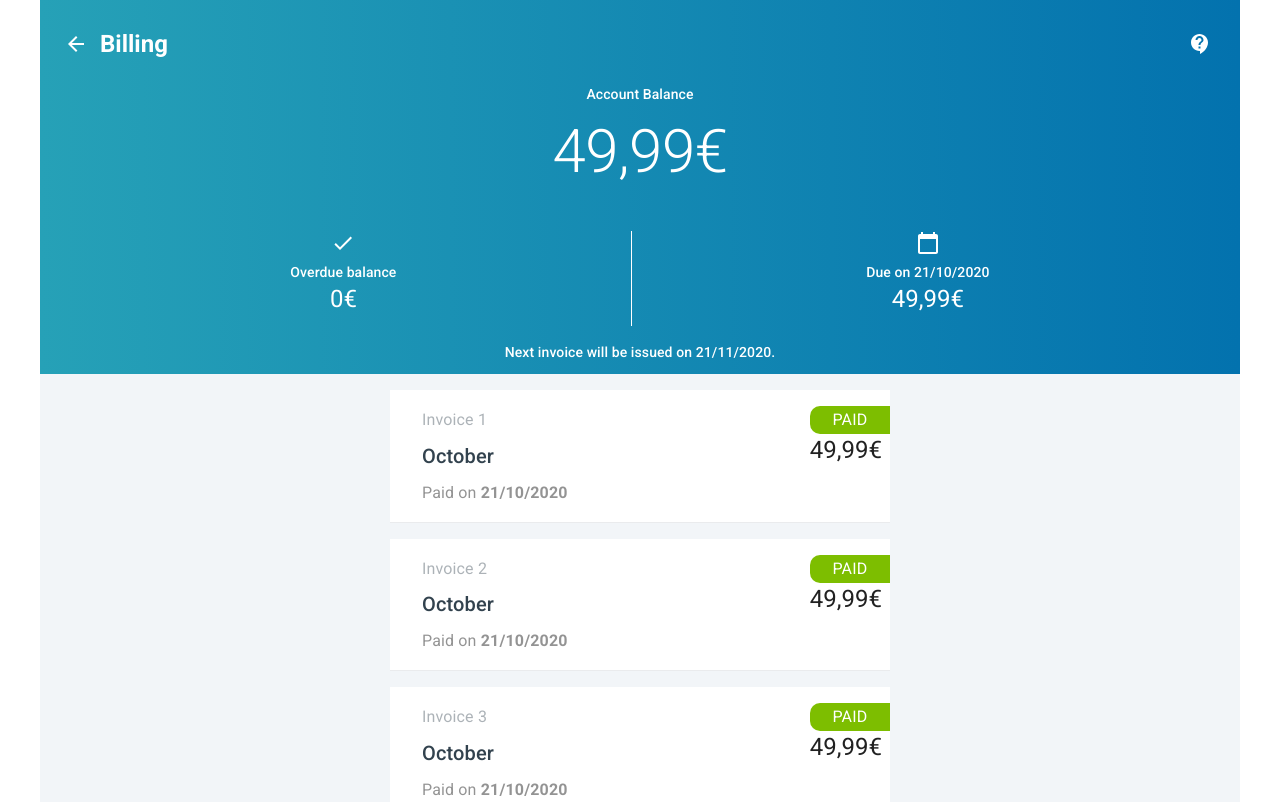
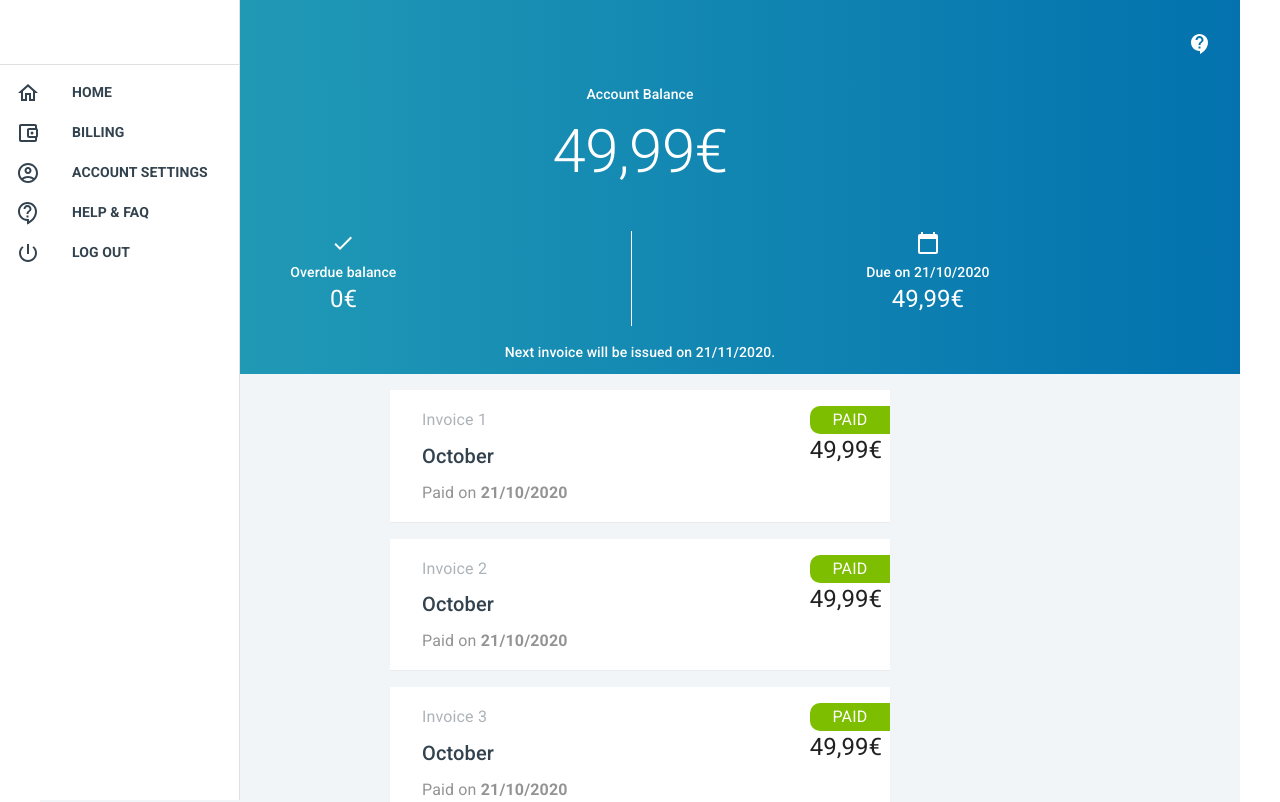
Before and after one commit to anovi0101/billings, a Next.js app: page / in a window 1280 px wide. Shown: the top 802 px of the page. Built offline with nearby package versions, Linux system fonts and the light colour scheme.

Commit message:
Sidebar desktop and other tweaks

```diff
--- a/package.json
+++ b/package.json
@@ -15,7 +15,8 @@
     "next": "12.0.2",
     "prettier": "^2.4.1",
     "react": "17.0.2",
-    "react-dom": "17.0.2"
+    "react-dom": "17.0.2",
+    "react-router-dom": "6.0.2"
   },
   "devDependencies": {
     "eslint": "7.32.0",
--- a/pages/AppBar.js
+++ b/pages/AppBar.js
@@ -7,7 +7,6 @@ return(
         position="sticky"
         sx={{
           boxShadow: "0px 0px 0px 0px",
-          //height: "5rem",
           background: "linear-gradient(90deg, #26A1B7 0%, #0372AE 100%)",
           color: "#fff",
           padding: "0.75rem 0 0.5rem"
--- a/pages/InvoiceCard.js
+++ b/pages/InvoiceCard.js
@@ -5,7 +5,6 @@ export default function InvoiceCard(props) {
   return (
     <Paper
       sx={{
-        // "& > :not(:first-child)": { marginTop: "16px" },
         p: 2,
         marginTop: 2,
         marginLeft: "auto",
--- a/pages/index.js
+++ b/pages/index.js
@@ -4,14 +4,25 @@ import {
   Grid,
   Container,
   Typography,
+  Toolbar,
+  List,
+  ListItem,
+  ListItemIcon,
+  Drawer
 } from "@mui/material";
 import {
   Check,
   CalendarToday,
+  HomeOutlined,
+  AccountBalanceWalletOutlined,
+  AccountCircleOutlined,
+  ContactSupportOutlined,
+  PowerSettingsNewOutlined
 } from "@mui/icons-material";
 
 import Invoices from "./Invoices";
 import AppBarComponent from "./AppBar";
+import * as React from 'react';
 
 const invoiceNumbers = [
   { id: 1 },
@@ -30,17 +41,80 @@ const invoiceNumbers = [
   { id: 14 },
 ];
 
-export default function Home() {
+const drawerWidth = 240;
+
+export default function Home(props) {
+  const {window} = props;
+  const [mobileOpen, setMobileOpen] = React.useState(false);
+
+  const handleDrawerToggle = () => {
+    setMobileOpen(!mobileOpen);
+  }
+
+  const drawer = (
+    <div>
+      <Toolbar />
+      <Divider />
+      <List>
+        <ListItem button key="HOME">
+          <ListItemIcon>
+            <HomeOutlined sx={{color: "#32424E"}} />
+          </ListItemIcon>
+          <Typography variant="subtitle2" sx={{fontWeight: "700", color: "#32424E"}}>HOME</Typography>
+        </ListItem>
+        <ListItem button key="BILLING">
+          <ListItemIcon>
+            <AccountBalanceWalletOutlined sx={{color: "#32424E"}} />
+          </ListItemIcon>
+          <Typography variant="subtitle2" sx={{fontWeight: "700", color: "#32424E"}}>BILLING</Typography>
+        </ListItem>
+        <ListItem button key="ACCOUNT SETTINGS">
+          <ListItemIcon>
+            <AccountCircleOutlined sx={{color: "#32424E"}} />
+          </ListItemIcon>
+          <Typography variant="subtitle2" sx={{fontWeight: "700", color: "#32424E"}}>ACCOUNT SETTINGS</Typography>
+        </ListItem>
+        <ListItem button key="HELP & FAQ">
+          <ListItemIcon>
+            <ContactSupportOutlined sx={{color: "#32424E"}} />
+          </ListItemIcon>
+          <Typography variant="subtitle2" sx={{fontWeight: "700", color: "#32424E"}}>HELP & FAQ</Typography>
+        </ListItem>
+        <ListItem button key="LOG OUT">
+          <ListItemIcon>
+            <PowerSettingsNewOutlined sx={{color: "#32424E"}} />
+          </ListItemIcon>
+          <Typography variant="subtitle2" sx={{fontWeight: "700", color: "#32424E"}}>LOG OUT</Typography>
+        </ListItem>
+      </List>
+    </div>
+  );
+
+  const container = window !== undefined ? () => window().document.body : undefined;
+
   return (
     <Container disableGutters sx={{ flexGrow: 1, background: "#F2F5F8"}}>
-      <AppBarComponent />
+      <AppBarComponent sx={{width: {sm: `calc(100% - ${drawerWidth}px)`},
+          ml: {sm: `${drawerWidth}px`}}} />
+      <Box component = "nav" sx={{width: {sm: drawerWidth}, flexShrink: {sm:0}}}>
+      <Drawer
+          variant="permanent"
+          sx={{
+            display: { xs: 'none', sm: 'block' },
+            '& .MuiDrawer-paper': { boxSizing: 'border-box', width: drawerWidth },
+          }}
+          open
+        >
+          {drawer}
+        </Drawer>
+      </Box>
       <Box
         sx={{
           color: "#fff",
           background: "linear-gradient(90deg, #26A1B7 0%, #0372AE 100%)",
           textAlign: "center",
           height: "290px",
-          display: "grid"
+          display: "grid",
         }}
       >
         <Typography variant="subtitle2">Account Balance</Typography>
@@ -81,7 +155,6 @@ export default function Home() {
           Next invoice will be issued on 21/11/2020.
         </Typography>
       </Box>
-
       <Invoices invoicesIds={invoiceNumbers}/>
     </Container>
   );
```
Also changed, not shown: pages/Invoices.js (+1 -26 lines), pages/invoices/[invoice].jsx (+15 -14 lines), 1 other file (tests, documents, lock files or other folders).
